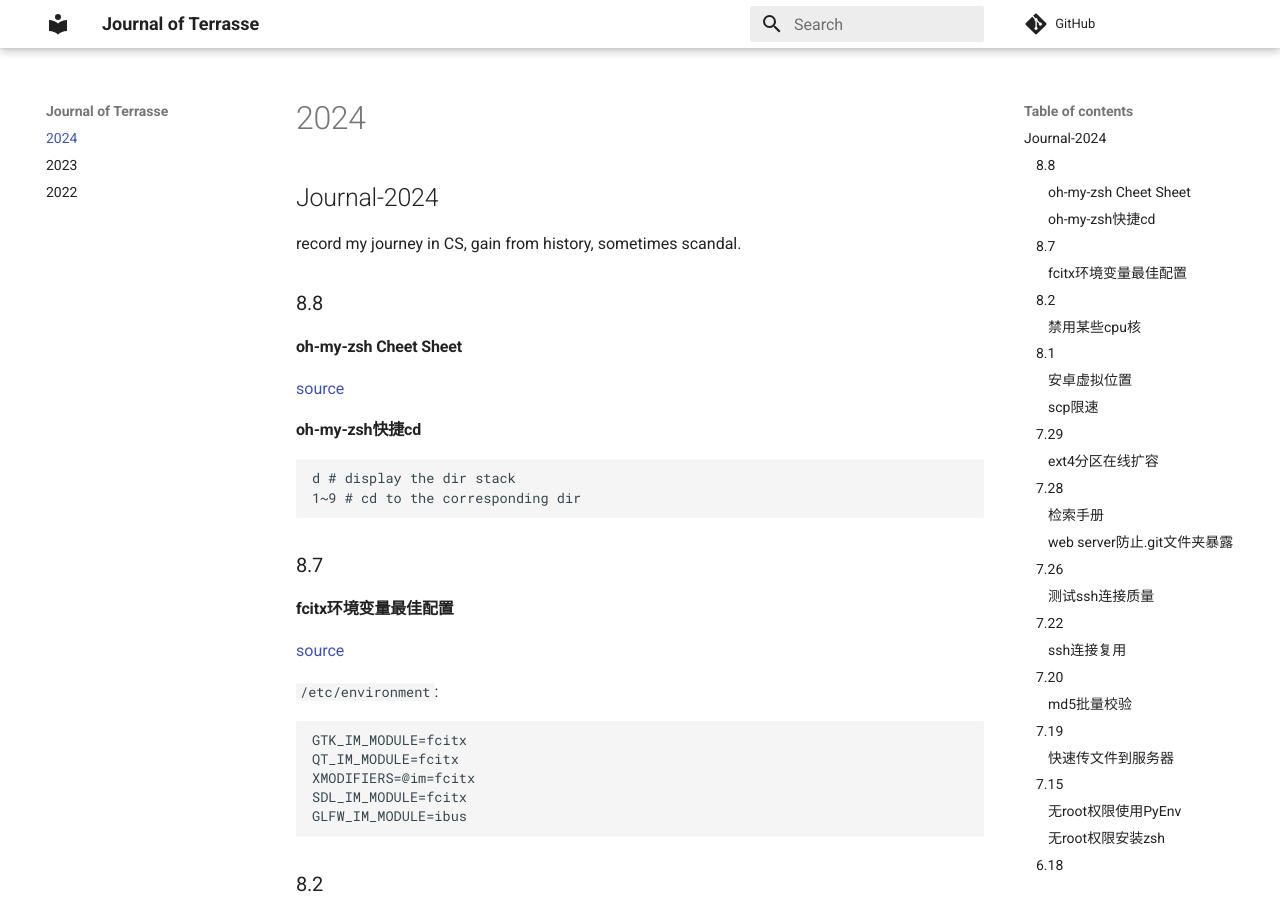
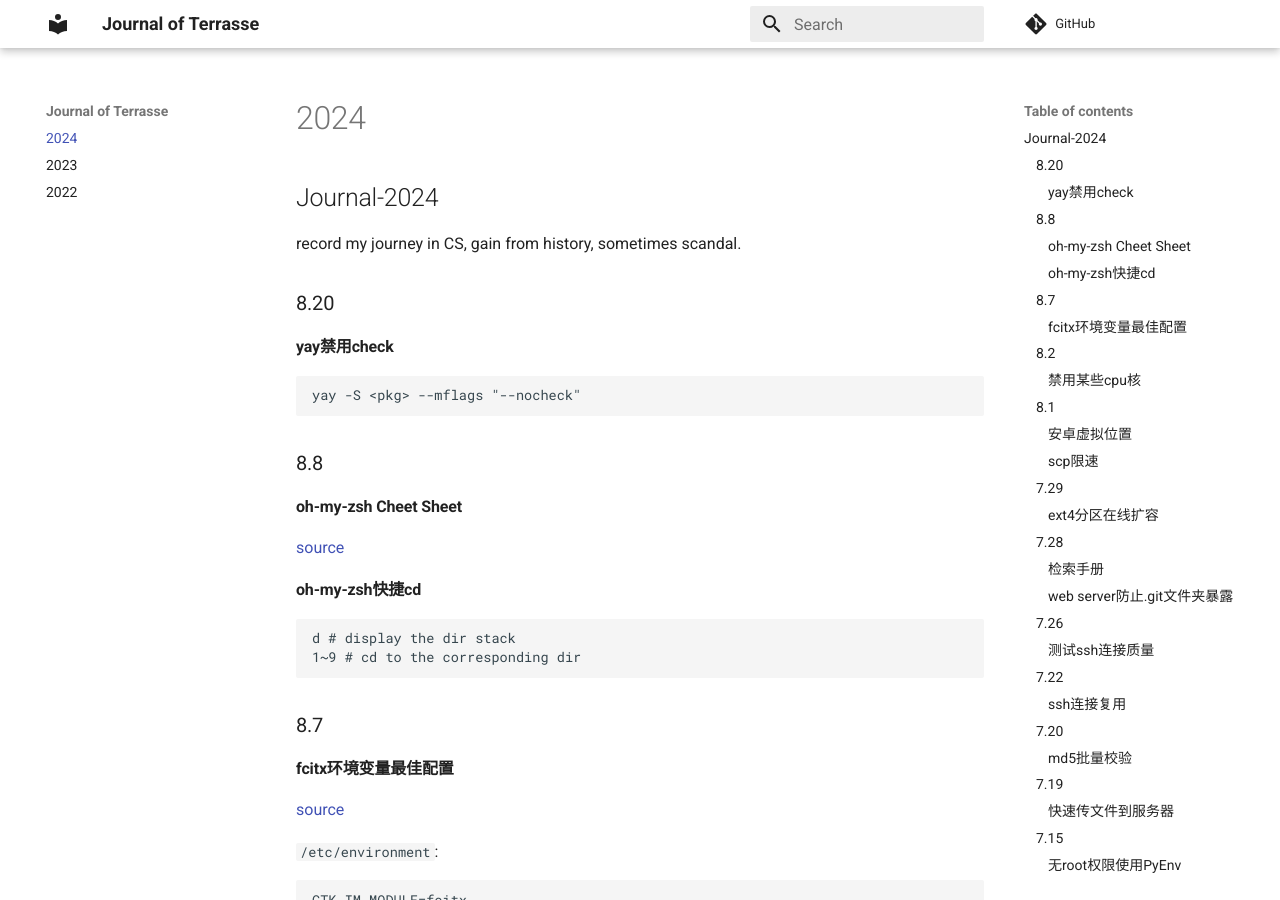
Before and after one commit to Jerry-Terrasse/journal, an MkDocs documentation site: the page built from docs/2024.md, in a window 1280 px wide and 900 px high. Built offline with MkDocs 1.6.1 and Material for MkDocs 9.7.7, drawn with Linux system fonts in a browser that asks for light colours; comment, search, counter and statistics services are not loaded.

Commit message:
update (Tue Aug 20 03:38:32 PM CST 2024)

````diff
--- a/docs/2024.md
+++ b/docs/2024.md
@@ -1,6 +1,14 @@
 ## Journal-2024
 
 record my journey in CS, gain from history, sometimes scandal.
+
+### 8.20
+
+#### yay禁用check
+
+```shell
+yay -S <pkg> --mflags "--nocheck"
+```
 
 ### 8.8
 
````
